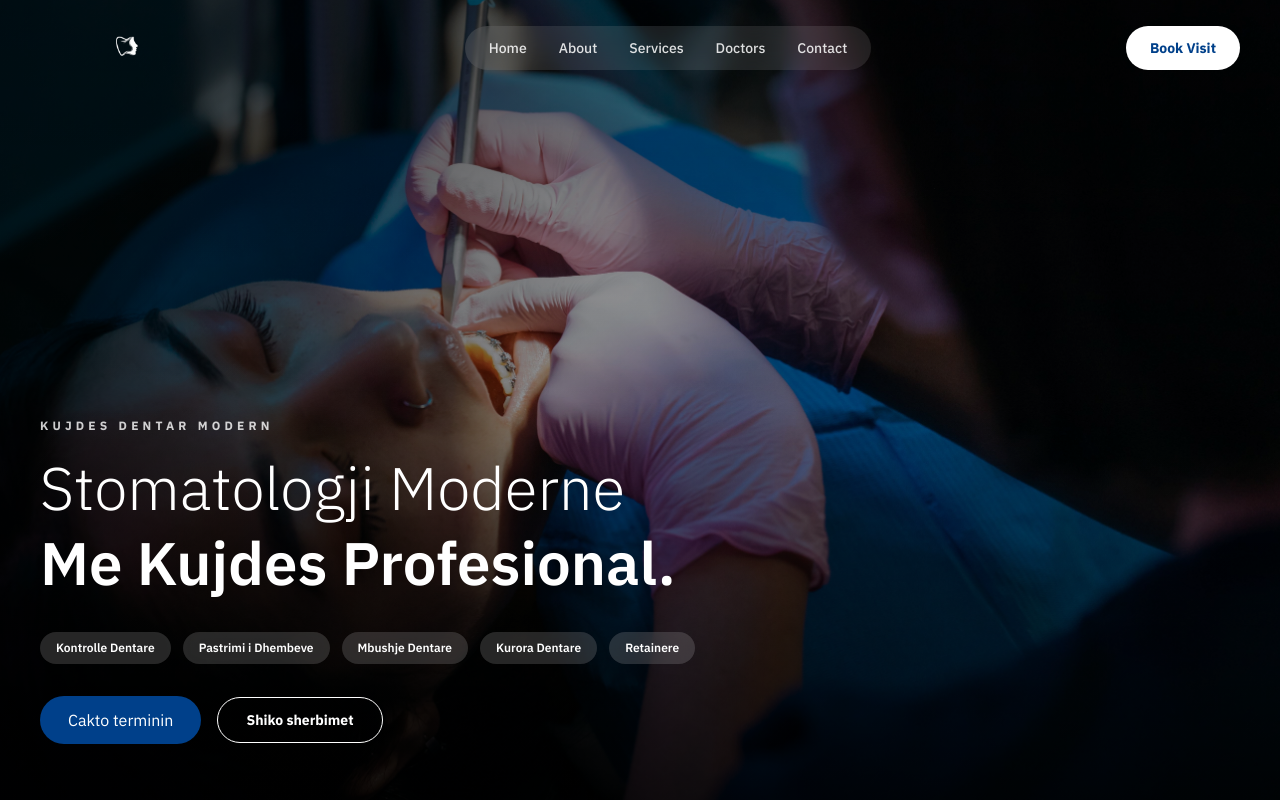
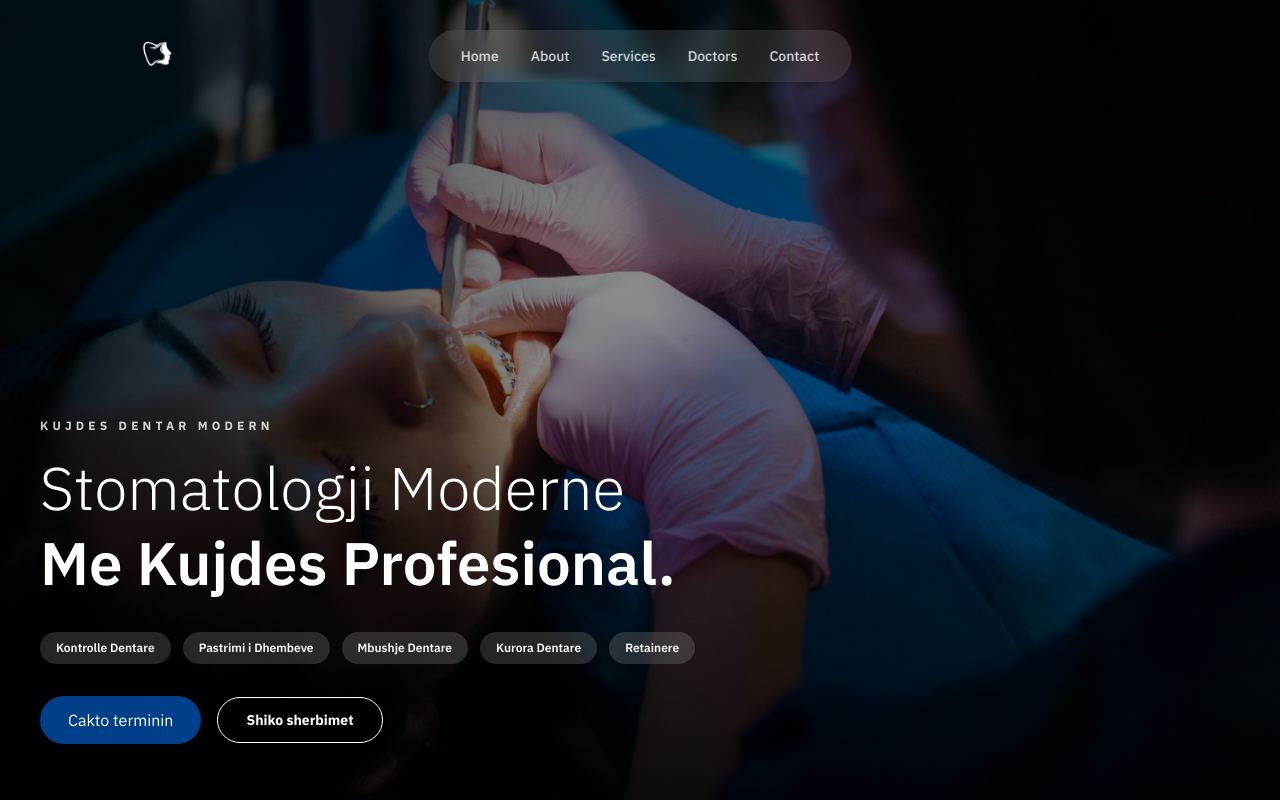
Before and after one commit to LaidaR3/Sident, a Next.js app in the folder dental-clinic/: page / in a window 1280 px wide. Shown: the top 800 px of the page. Built offline with nearby package versions, Linux system fonts and the light colour scheme.

Commit message:
fix spelling issues and also add a button to navigate from home page to doctors page

```diff
--- a/dental-clinic/components/about/DoctorSection.tsx
+++ b/dental-clinic/components/about/DoctorSection.tsx
@@ -1,4 +1,5 @@
 import Image from "next/image";
+import Link from "next/link";
 
 const doctors = [
     {
@@ -61,8 +62,7 @@ export default function DoctorsSection() {
                         return (
                             <div
                                 key={`${doctor.name}-${doctor.role}`}
-                className={`grid items-center gap-12 ${
-                  reverse
+                                className={`grid items-center gap-12 ${reverse
                                         ? "md:grid-cols-[1.1fr_0.9fr]"
                                         : "md:grid-cols-[0.9fr_1.1fr]"
                                     }`}
@@ -112,6 +112,13 @@ export default function DoctorsSection() {
                                         Në çdo trajtim fokusohemi në komoditetin, sigurinë dhe
                                         rezultatet afatgjata për pacientët tanë.
                                     </p>
+                                    <Link
+                                        href="/doctors"
+                                        className="mt-8 inline-flex items-center gap-2 rounded-full border border-[#052f5e] px-6 py-3 text-sm font-medium text-[#052f5e] transition-all duration-300 hover:bg-[#052f5e] hover:text-white"
+                                    >
+                                        Lexo më shumë
+                                        <span>→</span>
+                                    </Link>
                                 </div>
                             </div>
                         );
--- a/dental-clinic/components/home/Hero.tsx
+++ b/dental-clinic/components/home/Hero.tsx
@@ -54,7 +54,7 @@ export default function Hero() {
 
                             <div className="mt-8 flex flex-wrap items-center gap-4">
                                 <Link
-                                    href="/appointment"
+                                    href="/contact"
                                     className="inline-flex rounded-full bg-[#00408a] px-7 py-3 text-white transition-all duration-300 hover:bg-[#0056b8] hover:-translate-y-1"
                                 >
                                     Cakto terminin
--- a/dental-clinic/components/home/Process.tsx
+++ b/dental-clinic/components/home/Process.tsx
@@ -4,22 +4,22 @@ const steps = [
   {
     number: "01",
     title: "Konsultimi",
-    text: "Degjojme shqetesimet tuaja dhe kuptojme cfare rezultati deshironi.",
+    text: "Degjojmë shqetësimet tuaja dhe kuptojmë cfarë rezultati dëshironi.",
   },
   {
     number: "02",
     title: "Diagnostikimi",
-    text: "Bejme kontrollin dentar dhe vleresimin per nje plan te sakte trajtimi.",
+    text: "Bejmë kontrollin dentar dhe vlerësimin për një plan të saktë trajtimi.",
   },
   {
     number: "03",
     title: "Plani i Trajtimit",
-    text: "Ju shpjegojme hapat, kohen dhe menyren me te mire te trajtimit.",
+    text: "Ju shpjegojmë hapat, kohën dhe menyrën më të mirë të trajtimit.",
   },
   {
     number: "04",
     title: "Trajtimi Final",
-    text: "Realizojme trajtimin me kujdes, rehati dhe profesionalizem.",
+    text: "Realizojmë trajtimin me kujdes, rehati dhe profesionalizëm.",
   },
 ];
 
@@ -29,7 +29,7 @@ export default function ProcessSection() {
       <div className="mx-auto grid max-w-6xl gap-14 lg:grid-cols-[0.8fr_1.2fr]">
         <div className="lg:sticky lg:top-28 lg:h-fit">
           <p className="mb-4 text-xs font-bold uppercase tracking-[0.35em] text-[#00408a]">
-            Procesi yne
+            Procesi ynë
           </p>
 
           <h2 className="text-4xl font-light leading-tight text-slate-900 md:text-5xl">
@@ -40,7 +40,7 @@ export default function ProcessSection() {
           </h2>
 
           <p className="mt-6 text-base leading-8 text-slate-600">
-            Cdo hap eshte i organizuar qarte, qe trajtimi juaj te jete i lehte,
+            Cdo hap është i organizuar qartë, qe trajtimi juaj te jetë i lehtë,
             i sigurt dhe pa stres.
           </p>
 
--- a/dental-clinic/components/home/Team.tsx
+++ b/dental-clinic/components/home/Team.tsx
@@ -3,6 +3,7 @@
 import Image from "next/image";
 import { Swiper, SwiperSlide } from "swiper/react";
 import { Navigation } from "swiper/modules";
+import Link from "next/link";
 
 import "swiper/css";
 import "swiper/css/navigation";
@@ -93,6 +94,13 @@ export default function TeamSection() {
                     <p className="mt-5 text-sm leading-7 text-slate-500">
                       {doctor.text}
                     </p>
+                    <Link
+  href="/doctors#profiles"
+  className="mt-6 inline-flex items-center gap-2 text-sm font-medium text-[#052f5e] transition hover:gap-3"
+>
+  Lexo më shumë
+  <span>→</span>
+</Link>
 
                     <div className="mt-8 h-px w-16 bg-[#052f5e]/20" />
                   </div>
--- a/dental-clinic/components/layout/Navbar.tsx
+++ b/dental-clinic/components/layout/Navbar.tsx
@@ -17,8 +17,10 @@ export default function Navbar() {
 
   return (
     <header className="absolute left-0 top-0 z-50 w-full">
-      <nav className="mx-auto flex max-w-7xl items-center justify-between px-6 py-4 text-white md:px-10">
-        <Link href="/" className="relative h-16 w-[170px]">
+      <nav className="relative mx-auto flex max-w-7xl items-center px-6 py-4 text-white md:px-10">
+
+        {/* Logo */}
+        <Link href="/" className="relative h-20 w-[230px]">
           <Image
             src="/images/logo.png"
             alt="Sident Logo"
@@ -28,7 +30,8 @@ export default function Navbar() {
           />
         </Link>
 
-        <div className="hidden items-center gap-8 rounded-full bg-white/10 px-6 py-3 backdrop-blur-md md:flex">
+        {/* Desktop Menu */}
+        <div className="absolute left-1/2 hidden -translate-x-1/2 items-center gap-8 rounded-full bg-white/10 px-8 py-4 backdrop-blur-md md:flex">
           {navLinks.map((link) => (
             <Link
               key={link.href}
@@ -40,22 +43,17 @@ export default function Navbar() {
           ))}
         </div>
 
-        <Link
-          href="/appointment"
-          className="hidden rounded-full bg-white px-6 py-3 text-sm font-bold text-[#00408a] transition-all duration-300 hover:-translate-y-1 hover:bg-[#00408a] hover:text-white md:inline-flex"
-        >
-          Book Visit
-        </Link>
-
+        {/* Mobile Menu Button */}
         <button
           type="button"
           onClick={() => setOpen(!open)}
-          className="flex h-11 w-11 items-center justify-center rounded-full bg-white/10 text-2xl backdrop-blur-md md:hidden"
+          className="ml-auto flex h-11 w-11 items-center justify-center rounded-full bg-white/10 text-2xl backdrop-blur-md md:hidden"
         >
           {open ? "×" : "☰"}
         </button>
       </nav>
 
+      {/* Mobile Menu */}
       {open && (
         <div className="mx-6 rounded-[24px] bg-[#052f5e] p-6 shadow-2xl md:hidden">
           <div className="flex flex-col gap-4">
@@ -69,14 +67,6 @@ export default function Navbar() {
                 {link.label}
               </Link>
             ))}
-
-            <Link
-              href="/appointment"
-              onClick={() => setOpen(false)}
-              className="mt-2 rounded-full bg-white px-6 py-3 text-center text-sm font-bold text-[#00408a]"
-            >
-              Book Visit
-            </Link>
           </div>
         </div>
       )}
```
Also changed, not shown: dental-clinic/components/home/WhyChooseUs.tsx (+5 -5 lines). Lines whose indentation alone changed are shown as unchanged.
